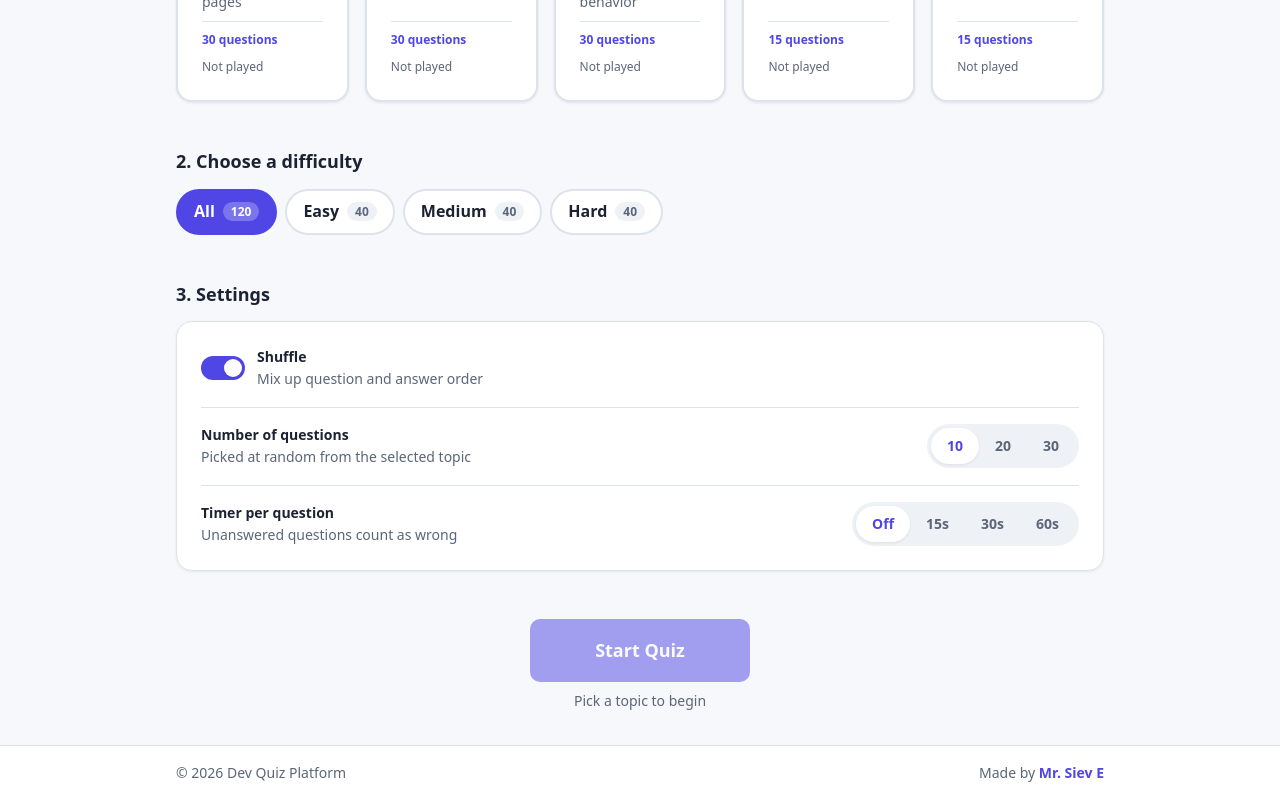
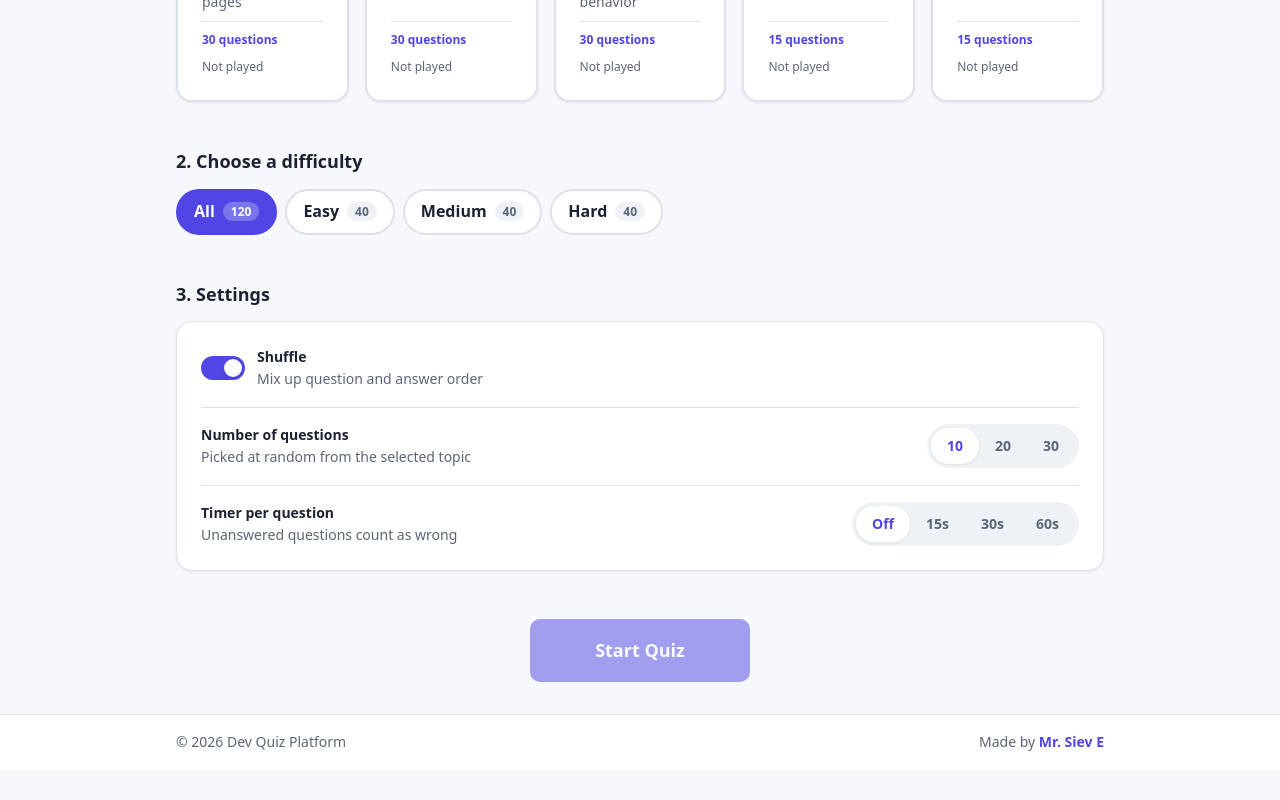
Before and after one commit to sieve-dev-sudo/dev-quiz-platform, a React (Vite) app: page / in a window 1280 px wide. Shown: the part 446-1246 px from the top of the page. After the commit the page ends 1216 px from the top, so only its background shows below. Built offline with nearby package versions, Linux system fonts and the light colour scheme.

Commit message:
refactor: remove start hint text from Home

```diff
--- a/src/pages/Home.jsx
+++ b/src/pages/Home.jsx
@@ -13,15 +13,6 @@ import { STORAGE_KEYS } from '../utils/storageKeys'
 import './Home.css'
 
 const VALID_DIFFICULTIES = ['all', ...DIFFICULTIES.map((item) => item.id)]
-
-function getStartHint(category, availableCount, selectedCount) {
-  if (!category) return 'Pick a topic to begin'
-  if (availableCount === 0) return 'No questions for this difficulty yet'
-  if (availableCount > selectedCount) {
-    return `${selectedCount} of ${availableCount} questions, picked at random`
-  }
-  return `${selectedCount} questions ready`
-}
 
 function Home() {
   const navigate = useNavigate()
@@ -41,7 +32,6 @@ function Home() {
   ])
 
   const availableCount = category ? countQuestions(category, difficulty) : 0
-  const selectedCount = Math.min(availableCount, settings.questionCount)
   const canStart = category !== null && availableCount > 0
 
   function handleStart() {
@@ -97,9 +87,6 @@ function Home() {
         >
           Start Quiz
         </button>
-        <p className="text-muted home-start-hint">
-          {getStartHint(category, availableCount, selectedCount)}
-        </p>
       </div>
     </section>
   )
```
